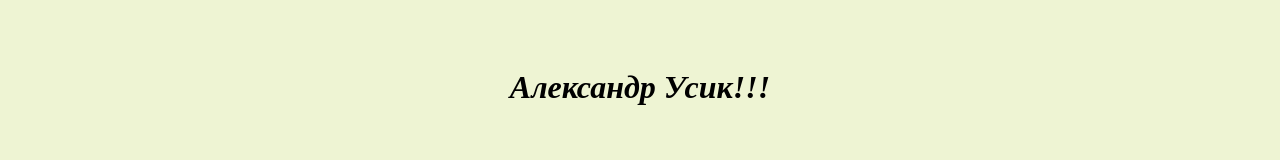
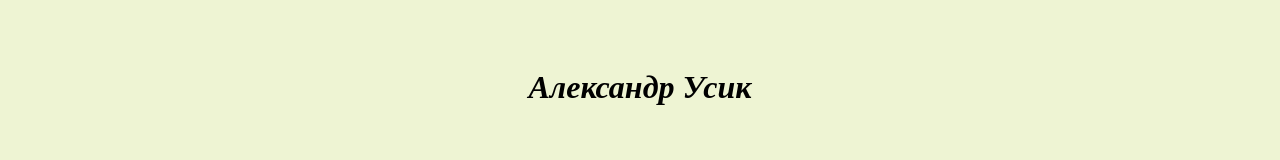
Before and after one commit to Denis3377/Denis3377.github.io, a plain HTML site: page index.html in a window 1280 px wide. Shown: the top 160 px of the page. Drawn offline with Linux system fonts and the light colour scheme.

Commit message:
Update index.html

```diff
--- a/index.html
+++ b/index.html
@@ -4,12 +4,12 @@
     <meta charset="UTF-8">
     <meta http-equiv="X-UA-Compatible" content="IE=edge">
     <meta name="viewport" content="width=device-width, initial-scale=1.0">
-    <title>Александр Усик!</title>
+    <title>Александр Усик</title>
     <link rel="stylesheet" href="main_2.css">
 </head>
 <body>
     <div id="main">
-        <div id="fl1"><h1>Александр Усик!!!</h1></div>
+        <div id="fl1"><h1>Александр Усик</h1></div>
         <div id="fl2"><h2>Действующий чемпион мира в профессиональном боксе по версиям WBA super, WBO, IBF, IBO (2021—н. в.) и The Ring (2022—н. в.) в тяжелом весе и абсолютный чемпион мира (2018—2019) в первом тяжёлом весе.</h2></div>
         <div id="fl3">3</div>
         <div id="fl4">«На первой же тренировке получил по полной. Это меня задело. Мне приходилось в два раза больше заниматься. Я приходил в три, а уходил в семь. Появились первые успехи, и я полюбил это дело. Многие ребята смеялись над моими „зависаниями“ в зале. Но смеется тот, кто смеется последним».</div>
```
